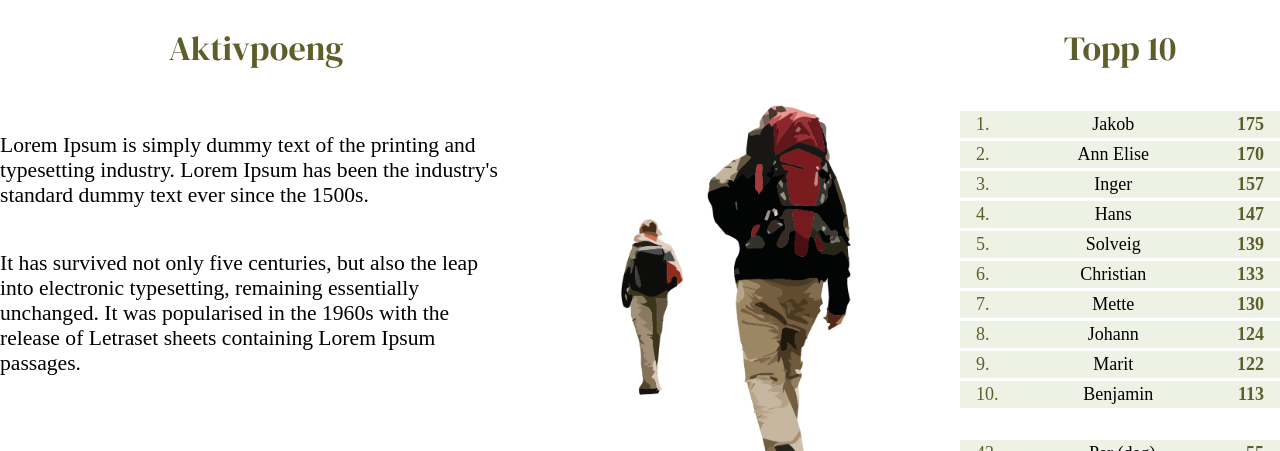
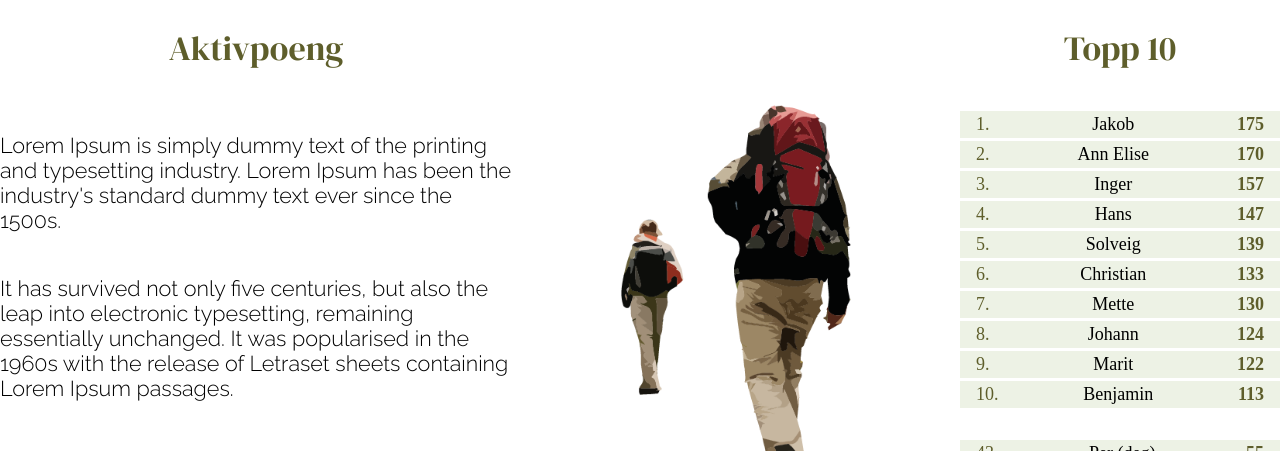
Before and after one commit to balazsorban44/eit-c, a Next.js app: page / in a window 1280 px wide. Shown: the part 1000-1451 px from the top of the page. Built offline with nearby package versions, Linux system fonts and the light colour scheme.

Commit message:
Fix all 3/3 fonts

```diff
--- a/pages/_document.js
+++ b/pages/_document.js
@@ -6,7 +6,7 @@ export default class MyDocument extends Document {
       <Html>
         <Head>
           <link rel="preconnect" href="https://fonts.gstatic.com" />
-          <link href="https://fonts.googleapis.com/css2?family=DM+Serif+Display&family=PT+Sans+Narrow&display=swap" rel="stylesheet"/>
+          <link href="https://fonts.googleapis.com/css2?family=DM+Serif+Display&family=PT+Sans+Narrow&family=Raleway:wght@300&<display=swap" rel="stylesheet"/>
         </Head>
         <body>
           <Main />
--- a/pages/index.js
+++ b/pages/index.js
@@ -41,12 +41,12 @@ export default function Home() {
             >
               Aktivpoeng
             </h3>
-            <p style={{fontFamily: "Proxima Nova light"}}>
+            <p>
               Lorem Ipsum is simply dummy text of the printing and typesetting
               industry. Lorem Ipsum has been the industry's standard dummy text
               ever since the 1500s.
             </p>
-            <p style={{fontFamily: "Proxima Nova light"}}>
+            <p>
               It has survived not only five centuries, but also the leap into
               electronic typesetting, remaining essentially unchanged. It was
               popularised in the 1960s with the release of Letraset sheets
@@ -98,7 +98,6 @@ export default function Home() {
               ].map((person, i) => (
                 <li
                   style={{
-                    fontFamily: "Proxima Nova light",
                     backgroundColor: "#edf2e5",
                     padding: "3px 16px",
                     marginBottom: 3,
@@ -177,20 +176,20 @@ export default function Home() {
             >
               Hvorfor uteaktivitet?
             </h2>
-            <p style={{fontFamily: "Proxima Nova light"}}>
+            <p>
               Å være i bevegelse jevnlig er bra for kroppen, det vet vi. Det vi
               kanskje ikke tenker ofte nok på er at aktivitet også er godt for
               den psykiske helsa. Vi føler oss både sterkere og lettere til
               sinns, etter en gå-, jogge- eller sykkeltur.
             </p>
-            <p style={{fontFamily: "Proxima Nova light"}}>
+            <p>
               Når du er aktiv, produserer kroppen din lykkehormoner som heter
               endorfiner. Det spiller ikke så stor rolle hva slags aktivitet du
               holder på med, så lenge du blir litt varm og gjerne andpusten.
               Gjør en aktivitet du liker, enten det er dansing, svømming eller
               skigåing. Mulighetene er mange.
             </p>
-            <p style={{fontFamily: "Proxima Nova light"}}>
+            <p>
               Helsedirektoratet anbefaler alle barn og unge å være aktive minst
               60 minutter hver dag. De som er aktive sammen med andre, opplever
               at det sosiale bidrar til økt trivsel og godt humør.
@@ -206,7 +205,7 @@ export default function Home() {
               justifyContent: "center",
             }}
             >
-            <q style={{ color: "#5e5e2b", maxWidth: "40%", fontFamily: "Proxima Nova light"}}>
+            <q style={{ color: "#5e5e2b", maxWidth: "40%",}}>
               <strong>
                 Helsedirektoratet anbefaler alle barn og unge å være aktive i
                 minst <emph>60 minutter</emph> hver dag
@@ -228,7 +227,7 @@ export default function Home() {
               Kontaktinformasjon
             </h2>
 
-          <p style={{fontFamily: "Proxima Nova light"}}>Hvis det er noe du lurer på, eller noe du ønsker å gi tilbakemelding på, kontakt oss her.</p>
+          <p>Hvis det er noe du lurer på, eller noe du ønsker å gi tilbakemelding på, kontakt oss her.</p>
 
           <form className="myform">
 
--- a/styles/globals.sass
+++ b/styles/globals.sass
@@ -27,7 +27,8 @@ ul
   margin: 0
 p
   font-size: 1.2em
-  font-family: 'Proxima Nova light'
+  font-family: 'Raleway'
+
 a
   color: inherit
   text-decoration: none
```
